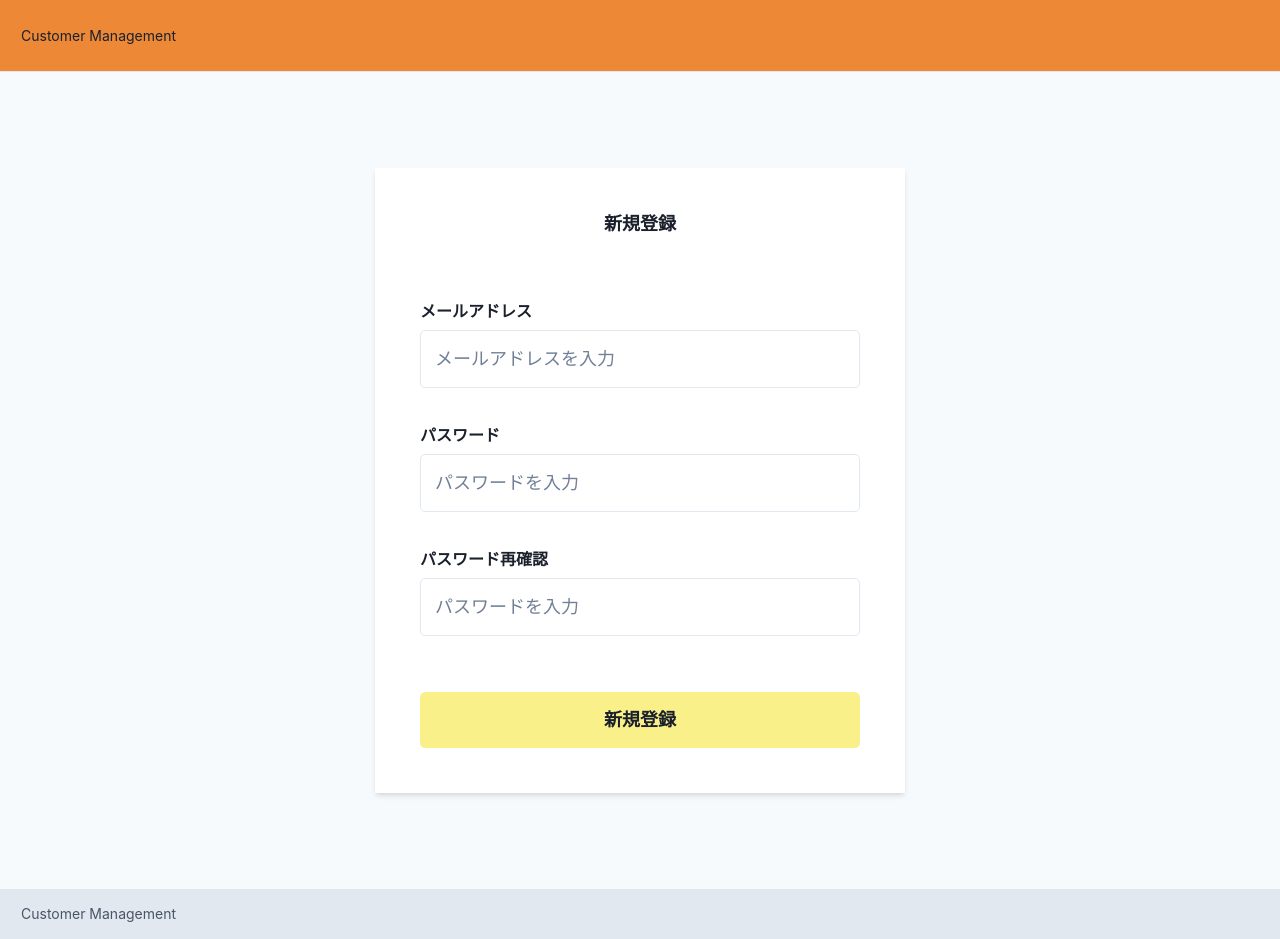
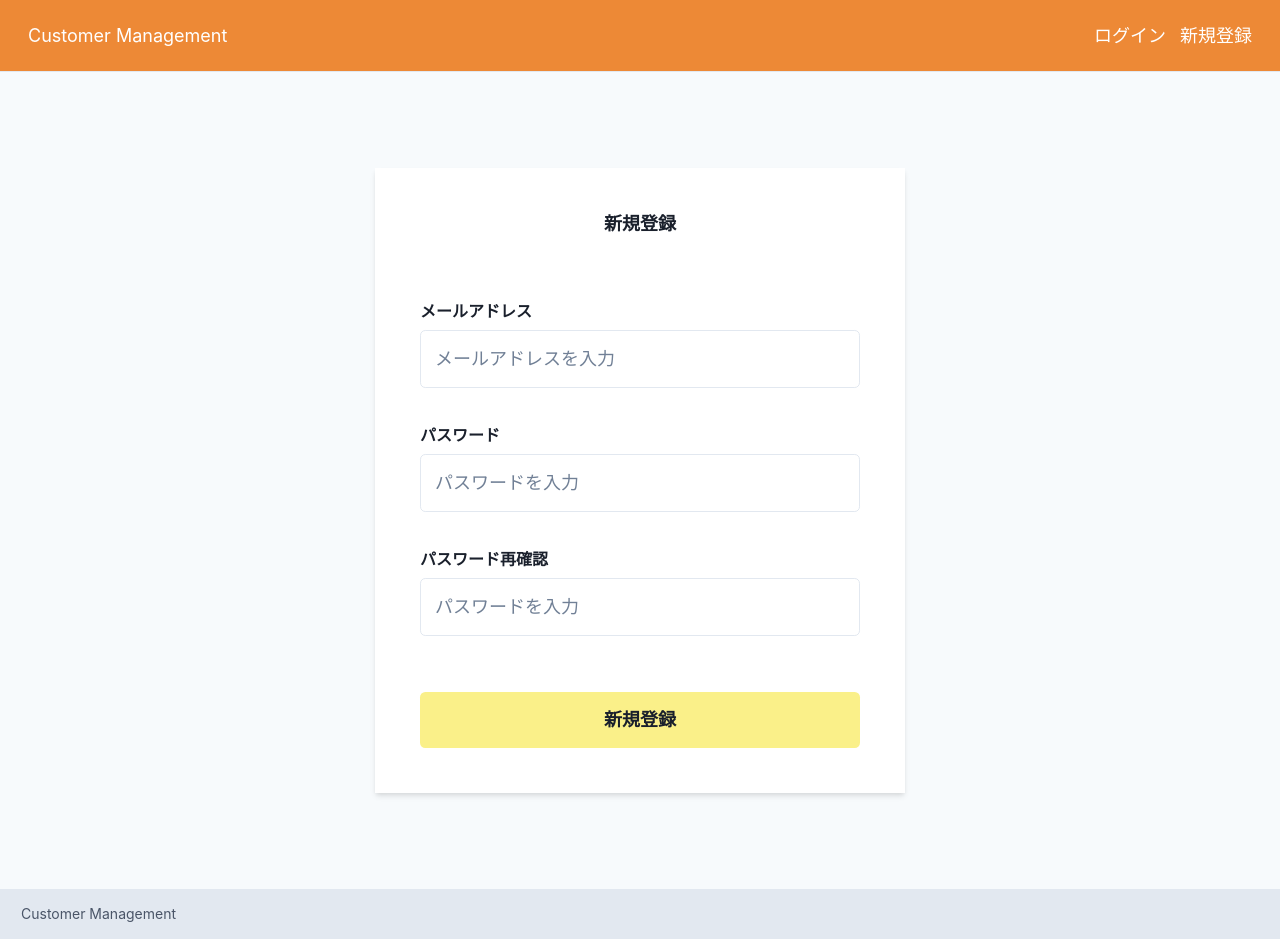
Before and after one commit to masahiro96848/dev-post-frontend, a Next.js app: page /signup/Signup in a window 1280 px wide. Built offline with nearby package versions, Linux system fonts and the light colour scheme; no server answers.

Commit message:
ヘッダーを設定。

```diff
--- a/src/components/navigation/Header.tsx
+++ b/src/components/navigation/Header.tsx
@@ -1,4 +1,4 @@
-import { Box, ChakraProps } from '@chakra-ui/react'
+import { Box, ChakraProps, Link } from '@chakra-ui/react'
 import { FC } from 'react'
 
 export const Header: FC<ChakraProps> = ({ ...props }) => {
@@ -6,15 +6,27 @@ export const Header: FC<ChakraProps> = ({ ...props }) => {
     <Box
       display="flex"
       alignItems="center"
-      justifyContent="flex-start"
+      justifyContent="space-between"
       height="72px"
-      px={6}
+      px={8}
       background="orange.400"
       borderBottom="0.5px solid"
       borderBottomColor="gray.200"
       {...props}
     >
-      Customer Management
+      <Box>
+        <Link href="/" color="white" fontSize="lg" mr={4}>
+          Customer Management
+        </Link>
+      </Box>
+      <Box>
+        <Link href="/signin" color="white" fontSize="lg" mr={4}>
+          ログイン
+        </Link>
+        <Link href="/signup" color="white" fontSize="lg">
+          新規登録
+        </Link>
+      </Box>
     </Box>
   )
 }
```
